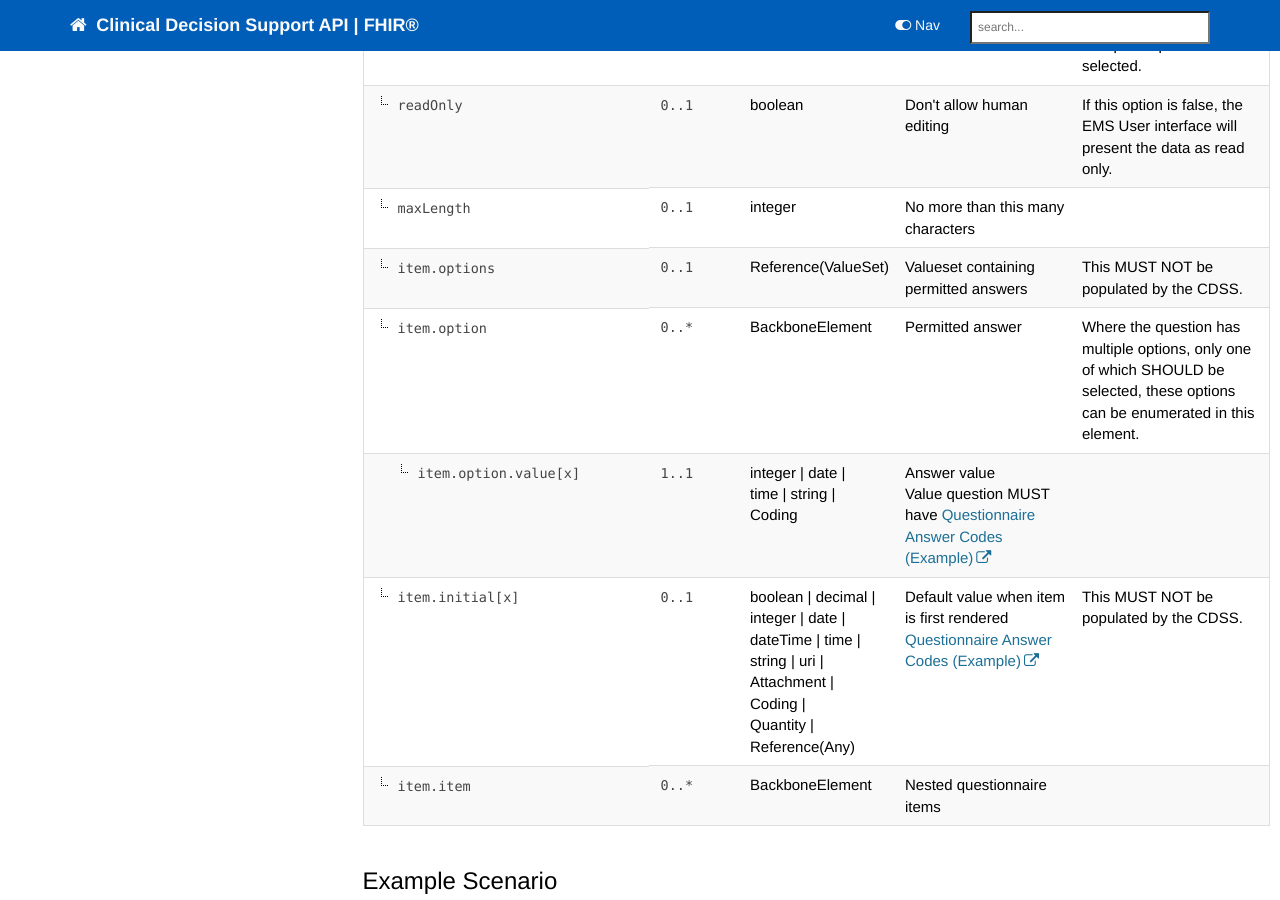
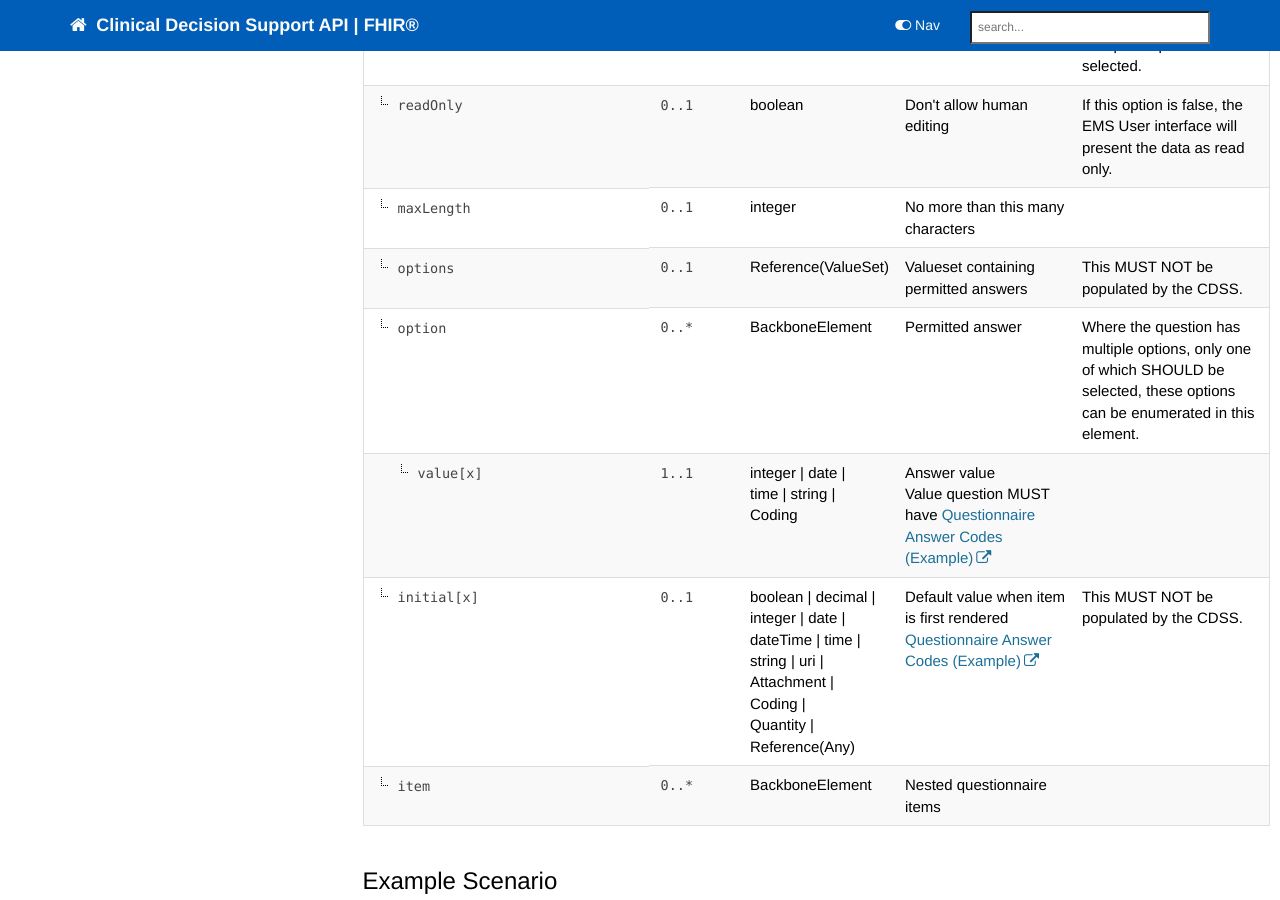
Before and after one commit to nhsconnect/FHIR-CDS, a Jekyll site: the page built from pages/explore/api_questionnaire.md, in a window 1280 px wide and 900 px high, scrolled down 5258 px. Built offline with Jekyll 4.4.1, drawn with Linux system fonts in a browser that asks for light colours; nearby versions of some CDN libraries; our own code applies the rules of GitHub Pages for plain Markdown files; comment, search, counter and statistics services are not loaded.

Commit message:
Update api_questionnaire.md

```diff
--- a/pages/explore/api_questionnaire.md
+++ b/pages/explore/api_questionnaire.md
@@ -350,21 +350,21 @@ If the content of this element does not match the jurisdiction of the current <c
 <td></td>
  </tr>
 <tr>
-  <td class="sub"><code class="highlighter-rouge">item.options</code></td>
+  <td class="sub"><code class="highlighter-rouge">options</code></td>
       <td><code class="highlighter-rouge">0..1</code></td>
     <td>Reference(ValueSet)</td>
   <td>Valueset containing permitted answers</td>
 <td>This MUST NOT be populated by the CDSS.</td>
  </tr>
 <tr>
-  <td class="sub"><code class="highlighter-rouge">item.option</code></td>
+  <td class="sub"><code class="highlighter-rouge">option</code></td>
       <td><code class="highlighter-rouge">0..*</code></td>
     <td>BackboneElement</td>
   <td>Permitted answer</td>
 <td>Where the question has multiple options, only one of which SHOULD be selected, these options can be enumerated in this element.</td>
  </tr>
 <tr>
-  <td class="sub-sub"><code class="highlighter-rouge">item.option.value[x]</code></td>
+  <td class="sub-sub"><code class="highlighter-rouge">value[x]</code></td>
       <td><code class="highlighter-rouge">1..1</code></td>
      <td>integer | date |<br>time | string |<br> Coding</td>
     <td>Answer value<br/>
@@ -372,7 +372,7 @@ If the content of this element does not match the jurisdiction of the current <c
 <td></td>
  </tr>
 <tr>
-  <td class="sub"><code class="highlighter-rouge">item.initial[x]</code></td>
+  <td class="sub"><code class="highlighter-rouge">initial[x]</code></td>
       <td><code class="highlighter-rouge">0..1</code></td>
     <td>boolean | decimal |<br>integer | date |<br>dateTime | time |<br>string | uri |<br>Attachment |<br> Coding |<br>Quantity | Reference(Any)</td>
     <td>Default value when item is first rendered
@@ -380,7 +380,7 @@ If the content of this element does not match the jurisdiction of the current <c
 <td>This MUST NOT be populated by the CDSS.</td>
  </tr>
 <tr>
-  <td class="sub"><code class="highlighter-rouge">item.item</code></td>
+  <td class="sub"><code class="highlighter-rouge">item</code></td>
       <td><code class="highlighter-rouge">0..*</code></td>
     <td>BackboneElement</td>
     <td>Nested questionnaire items</td>
```
